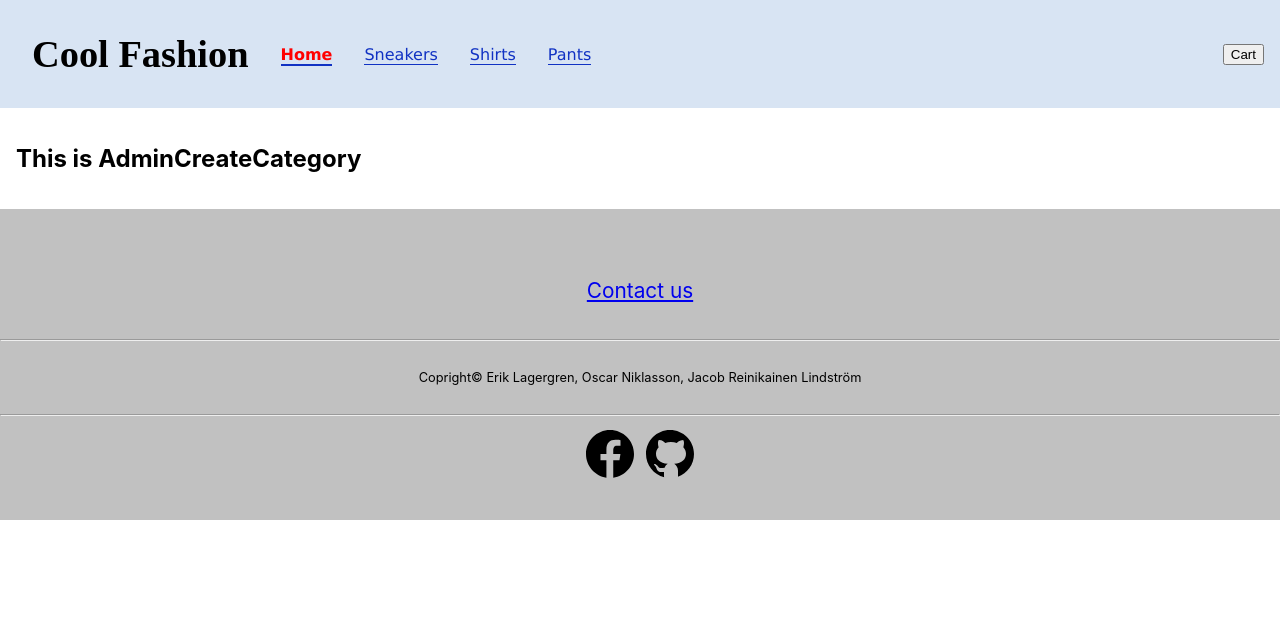
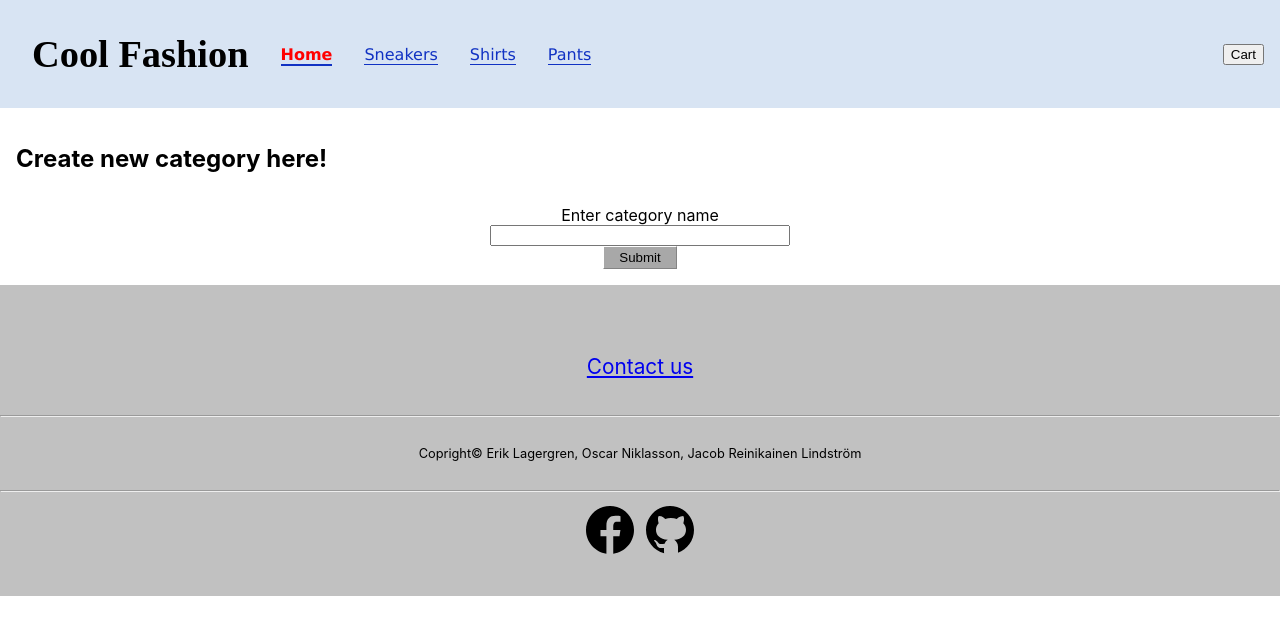
Before and after one commit to ErikLager/Agilt2.0, a React (Create React App) app in the folder agile2.0app/: page /admin/createcategory in a window 1280 px wide. Shown: the top 634 px of the page. Built offline with nearby package versions, Linux system fonts and the light colour scheme; a web font is replaced by a local one.

Commit message:
Form and post working on createCategory

```diff
--- a/agile2.0app/src/views/AdminCreateCategory/AdminCreateCategory.jsx
+++ b/agile2.0app/src/views/AdminCreateCategory/AdminCreateCategory.jsx
@@ -2,11 +2,73 @@ import styles from './AdminCreateCategory.module.css'
 import { useEffect, useState } from 'react'
 
 const AdminCreateCategory = () => {
+	const PORT = process.env.REACT_APP_PORT
+	const [postWasSent, setPostWasSent] = useState(false)
+	const [postError, setPostError] = useState(false)
+
+	const [formData, setFormData] = useState({
+		name: ''
+	})
+
+	const onSubmit = (e) => {
+		e.preventDefault()
+		console.log(formData)
+		postCategory(formData)
+		resetFormData()
+	}
+
+	async function postCategory(categoryData) {
+		console.log(categoryData)
+		const res = await fetch(`http://localhost:${PORT}/api/newcategory`, {
+			method: 'post',
+			body: JSON.stringify({
+				name: categoryData.name
+			}),
+			headers: {
+				"Content-Type": "application/json"
+			},
+		})
+		const data = await res.json()
+		if (!data.msg.msgError) {
+			console.log('it is cool bro')
+			setPostWasSent(true)
+		} else {
+			setPostError(true)
+		}
+	}
+
+	function handleInput(e) {
+		console.log(e.target.value)
+		console.log(e.target.name)
+		setFormData({...formData, [e.target.name]: e.target.value})
+	}
+
+	function resetFormData() {
+		setFormData({
+			name: '',
+		})
+	}
 
 	return (
 		<>
 			<div className={styles.container}>
-				<h2>This is AdminCreateCategory</h2>
+				<h2>Create new category here!</h2>
+				<form onSubmit={onSubmit} className="contactus-form">
+					<div className="form-group">
+						<label htmlFor="name">Enter category name</label>
+						<input
+							type="text"
+							name='name'
+							className="form-control"
+							onChange={handleInput}
+							value={formData.name}
+							onFocus={() => setPostWasSent(false)}
+						/>
+					</div>
+					<button className="Submit-btn">Submit</button>
+					{postWasSent && <p>Cool! New category was added!</p>}
+					{postError && <p>Hmmm, couldn't set category right now.</p>}
+				</form>
 			</div>
 		</>
 	)
```
